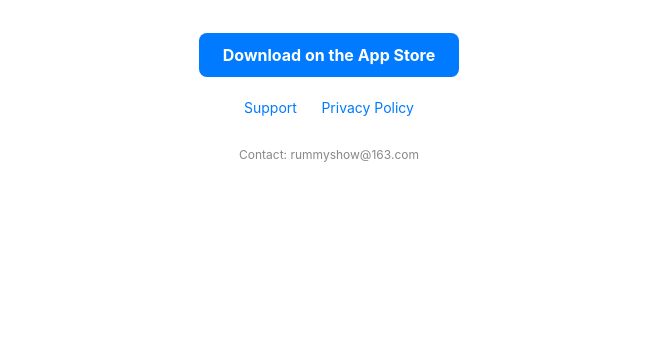
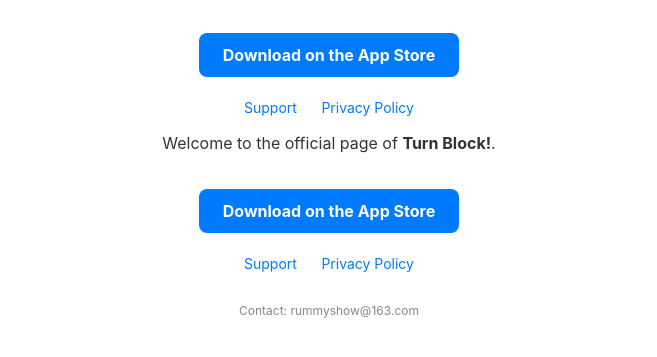
Before and after one commit to lerryma123/lerryma123.github.io, a plain HTML site: page index.html in a window 1280 px wide. Shown: the part 165-522 px from the top of the page, without its empty margins (311-968 px from the left). Drawn offline with Linux system fonts and the light colour scheme.

Commit message:
Update index.html

```diff
--- a/index.html
+++ b/index.html
@@ -19,6 +19,14 @@ h1 { color: #111; }
 <a href="https://lerryma123.github.io/stagerummy/support.html">Support</a>
 <a href="https://lerryma123.github.io/stagerummy/privacy.html">Privacy Policy</a>
 </div>
+
+<p>Welcome to the official page of <strong>Turn Block!</strong>.</p>
+<a class="btn" href="https://apps.apple.com/us/app/turn-block/id6828241371">Download on the App Store</a>
+<div class="links">
+<a href="https://lerryma123.github.io/turn-block-support/">Support</a>
+<a href="https://lerryma123.github.io/turn-block-privacy/">Privacy Policy</a>
+</div>
+
 <p style="font-size: 12px; color: #888; margin-top: 30px;">Contact: rummyshow@163.com</p>
 </body>
 </html>
```
